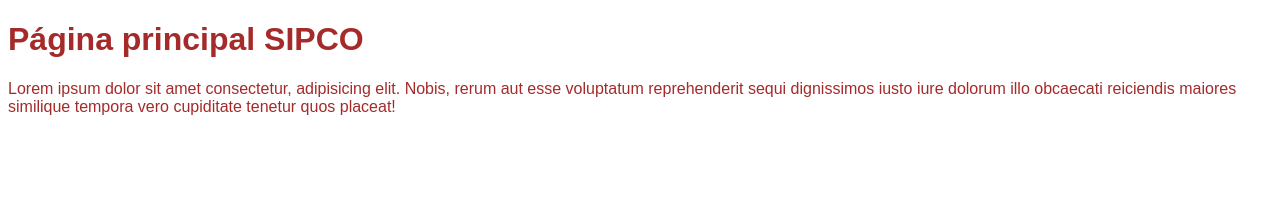
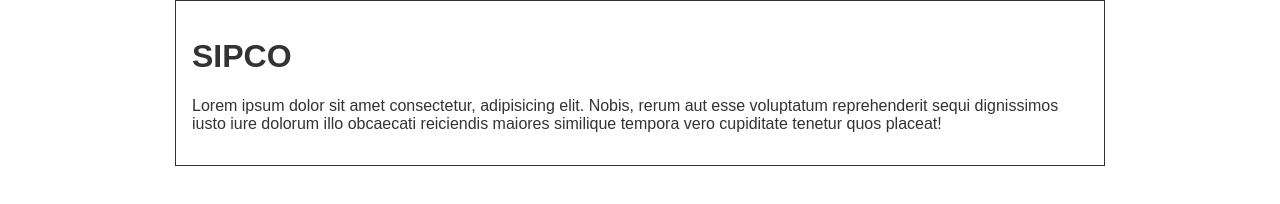
Before and after one commit to katha318/SIPCO, a plain HTML site: page INICIO.HTML in a window 1280 px wide. Drawn offline with Linux system fonts and the light colour scheme.

Commit message:
Versión 3 corregí el css del body

```diff
--- a/INICIO.HTML
+++ b/INICIO.HTML
@@ -7,7 +7,12 @@
     <title>HOME</title>
 </head>
 <body>
-<H1>Página principal SIPCO</H1>
+    <div id="container">
+    <div id="post">
+        <H1>SIPCO</H1>
 <P>Lorem ipsum dolor sit amet consectetur, adipisicing elit. Nobis, rerum aut esse voluptatum reprehenderit sequi dignissimos iusto iure dolorum illo obcaecati reiciendis maiores similique tempora vero cupiditate tenetur quos placeat!</P>
+    </div>
+    </div>
+
 </body>
 </html>
--- a/css/estilos.css
+++ b/css/estilos.css
@@ -1,6 +1,21 @@
-body{
-text-align: "center";
+body
+{
+text-align: "lcenter";
 font-family: "arial";
-color: brown;
-
+color: #333;
+font-size: 16px;
+margin: 0;
+padding: 0;
 }
+#container
+{
+    width: 70%;
+    padding: 1em;
+    text-align: left;
+    border: 1px solid #333;
+    margin: auto;
+}
+#container post
+{
+font-size: 20px;
+}
```
Also changed, not shown: Historia.txt.
